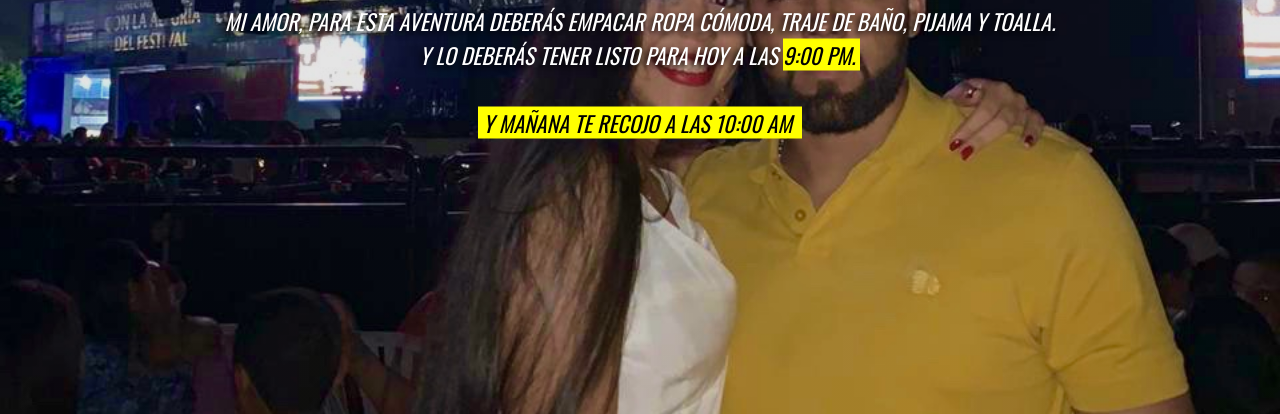
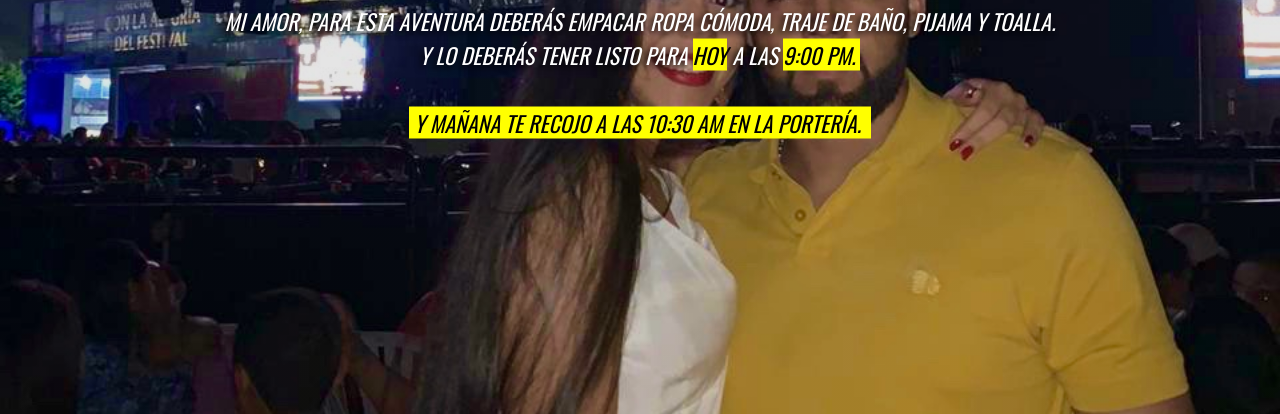
Before and after one commit to QRSurprises/QRIsabella, a plain HTML site: page pista1.html in a window 1280 px wide. Shown: the part 386-800 px from the top of the page. Drawn offline with nearby package versions, Linux system fonts and the light colour scheme.

Commit message:
Arreglo de textos

```diff
--- a/pista1.html
+++ b/pista1.html
@@ -18,8 +18,8 @@
             <h1 class="w3-jumbo w3-animate-top titleMain">¡PREPÁRATE!</h1>
             <hr class="w3-border-grey" style="margin:auto;width:30vh">
             <p class="w3-large w3-center  w3-animate-top">
-                <span class="description">Mi amor, para esta aventura deberás empacar <span class="zoomAnimation1">ropa cómoda</span>, <span class="zoomAnimation2">traje de baño</span>, <span class="zoomAnimation3">pijama</span> y <span class="zoomAnimation4">toalla</span>.<br>y lo deberás tener listo para hoy a las <mark class="withoutShadow">9:00 pm.&nbsp;</mark><br><br>
-                    <mark class="withoutShadow">&nbsp;Y mañana te recojo a las 10:00 AM&nbsp;&nbsp;</mark></span>
+                <span class="description">Mi amor, para esta aventura deberás empacar <span class="zoomAnimation1">ropa cómoda</span>, <span class="zoomAnimation2">traje de baño</span>, <span class="zoomAnimation3">pijama</span> y <span class="zoomAnimation4">toalla</span>.<br>y lo deberás tener listo para <mark class="withoutShadow">hoy</mark> a las <mark class="withoutShadow">9:00 pm.&nbsp;</mark><br><br>
+                    <mark class="withoutShadow">&nbsp;Y mañana te recojo a las 10:30 AM en la portería.&nbsp;&nbsp;</mark></span>
         </div>
     </section>
     <div id="numPista" style="display: none;">2</div>
```
Also changed, not shown: index.html (+1 -1 lines).
